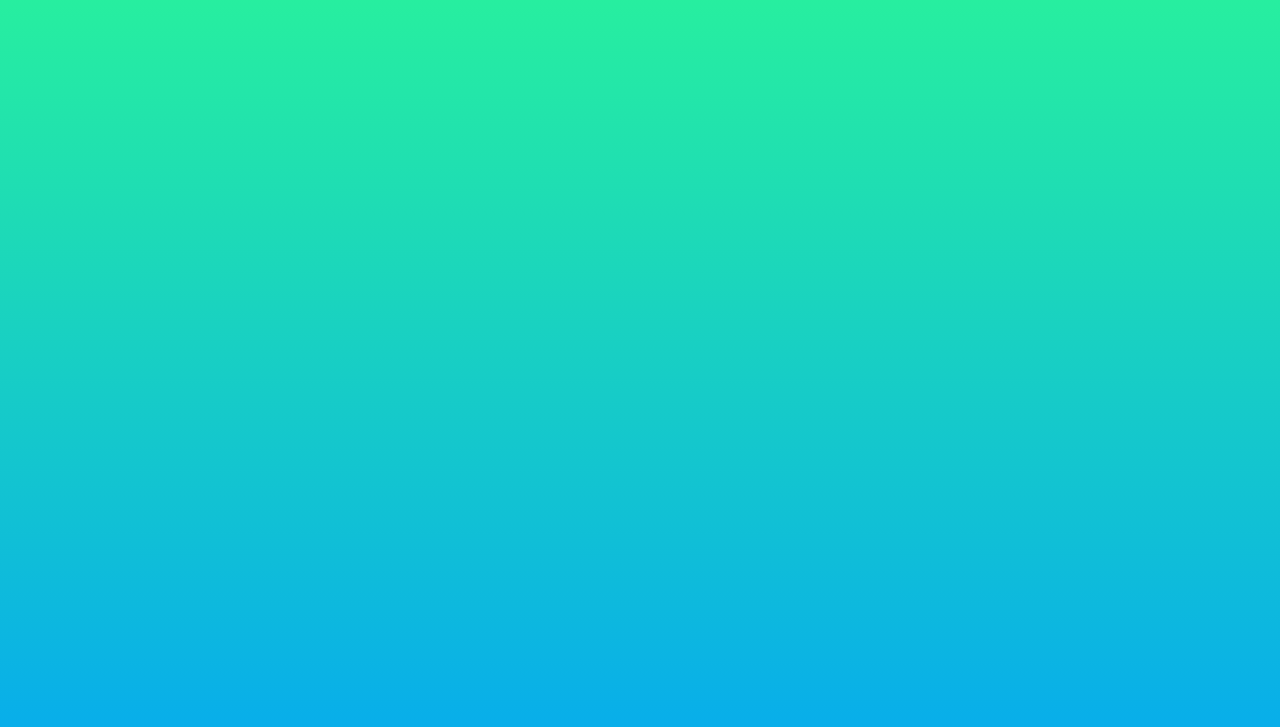
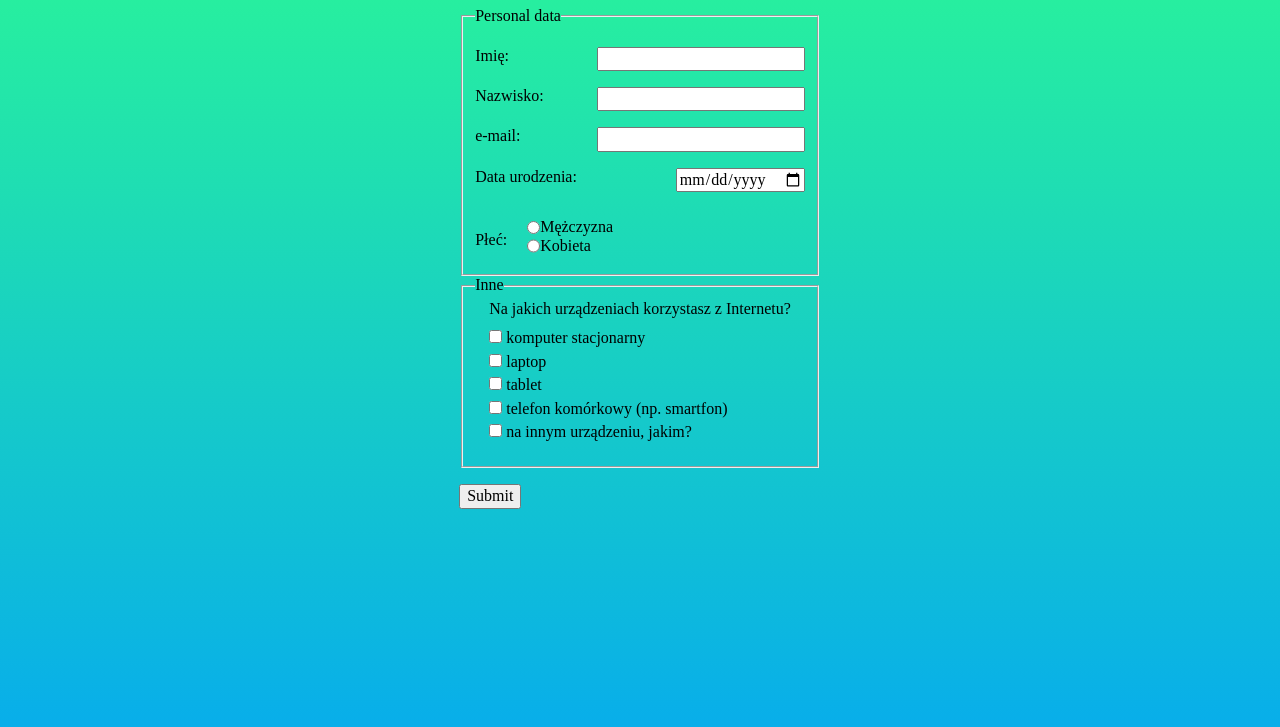
Before and after one commit to PaszelkeDominik/myform, a plain HTML site: page index.html in a window 1280 px wide. Shown: the part 73-800 px from the top of the page. Drawn offline with Linux system fonts and the light colour scheme.

Commit message:
submit and event-show input area type text

```diff
--- a/index.html
+++ b/index.html
@@ -1,5 +1,6 @@
 <!DOCTYPE html>
 <html lang="pl">
+
 <head>
   <meta charset="UTF-8">
   <meta name="viewport" content="width=device-width, initial-scale=1.0">
@@ -7,11 +8,75 @@
   <link rel="stylesheet" href="normalize.css" type="text/css">
   <link rel="stylesheet" href="style.css" type="text/css">
 </head>
+
 <body>
   <main class="main">
     <h1 class="header">Mój formularz</h1>
-    <form action="http://dev.cotenfrontend.pl/"   method="POST" class="">
+    <form method="POST" action="http://dev.cotenfrontend.pl/">
+      <fieldset class="personal">
+        <legend class="personal__data">Personal data</legend>
+        <p class="personal__name">
+          <label for="name">Imię: </label>
+          <input class="input" type="text" id="name" name="name">
+        </p>
+        <p class="personal__surname">
+          <label for="surname">Nazwisko: </label>
+          <input class="input" type="text" id="surname" name="surname">
+        </p>
+        <p class="personal__mail">
+          <label for="mail">e-mail: </label>
+          <input class="input" type="email" name="e-mail" id="mail">
+        </p>
+        <p class="personal__date">
+          <label for="birth-date">Data urodzenia: </label>
+          <input class="input " type="date" name="birth-date" id="birth-date" placeholder="yyyy-mm-dd" >
+        </p>
+        <p class="personal__gender--gender">Płeć:</p>
+        <div class="personal__gender--both">
+          <p class="personal__gender ">
+            <input class="input personal__gender--input " type="radio" id="man" name="gender" value="man">
+            <label class="personal__gender--label " for="man">Mężczyzna</label>
+          </p>
+          <p class="personal__gender ">
+            <input class="input personal__gender--input " type="radio" id="woman" name="gender" value="woman">
+            <label class="personal__gender--label " for="woman">Kobieta</label>
+          </p>
+        </div>
+      </fieldset>
+      <fieldset>
+        <legend>Inne</legend>
+      <fieldset class="devices">
+        <legend >Na jakich urządzeniach korzystasz z Internetu?</legend>
+        <p class="devices__check">
+          <input id="personal-computer" type="checkbox" name="personal-computer">
+          <label for="personal-computer">komputer stacjonarny</label>
+        </p>
+        <p class="devices__check">
+          <input id="laptop" type="checkbox" name="laptop">
+          <label for="laptop">laptop</label>
+        </p>
+        <p class="devices__check">
+          <input id="tablet" type="checkbox" name="tablet">
+          <label for="tablet">tablet</label>
+        </p>
+        <p class="devices__check">
+          <input id="cell-phone" type="checkbox" name="cell-phone">
+          <label for="cell-phone">telefon komórkowy (np. smartfon)</label>
+        </p>
+        <p class="devices__check">
+          <input class="devices__check--js" id="other-device" type="checkbox" name="other-device" >
+          <label for="other-device">na innym urządzeniu, jakim?</label>
+          <input class="devices__check--other " id="other-device" type="text" name="other-device" placeholder="Wymień urządzenia...">
+      </fieldset>
+    </fieldset>
+    <p>
+      <input type="submit">
+    </p>
     </form>
+
+
   </main>
+  <script src="main.js"></script>
 </body>
+
 </html>
--- /dev/null
+++ b/main.js
@@ -0,0 +1,6 @@
+const checkBox =document.querySelector(`.devices__check--js`);
+
+
+checkBox.addEventListener("click",()=>{
+  document.querySelector(`.devices__check--other`).classList.toggle(`devices__check--other--js`);
+})
--- a/style.css
+++ b/style.css
@@ -1,12 +1,72 @@
+html {
+  box-sizing: border-box;
+}
+*,
+*:before,
+*:after {
+  box-sizing: inherit;
+}
 body {
   background-color: #08aeea;
   background-image: linear-gradient(0deg, #08aeea 0%, #2af598 100%);
   height: 100vh;
+  display: flex;
+  justify-content: center;
+}
+
+.devices{
+  border-style: none;
+}
+.devices__check{
+    margin:5px 0;
+}
+.devices__check--other{
+  display: none;
+  margin-top: 10px;
+}
+.devices__check--other--js{
+  display: block;
 }
 .header{
   color:purple;
 }
+.input{
+  margin-left: 16px;
+}
+
 .main{
+}
+.personal__name, .personal__surname, .personal__mail, .personal__date, .personal__gender--gender, .personal__gender{
   display: flex;
-  justify-content: center;
+  justify-content: space-between;
+
 }
+
+.personal__gender--gender{
+  margin:0px;
+  display: inline-block;
+  width: auto;
+
+}
+.personal{
+  padding-bottom: 25px;
+}
+.personal__gender{
+ margin: 0;
+ display: flex;
+  justify-content: flex-start;
+}
+.personal__gender--input{
+
+}
+.personal__gender--label{
+}
+.personal__gender--both{
+  /* width: 8px; */
+  display: flex;
+  justify-content: space-between;
+  flex-direction: column;
+  display: inline-block;
+  position: relative;
+  top: 10px;
+}
```
